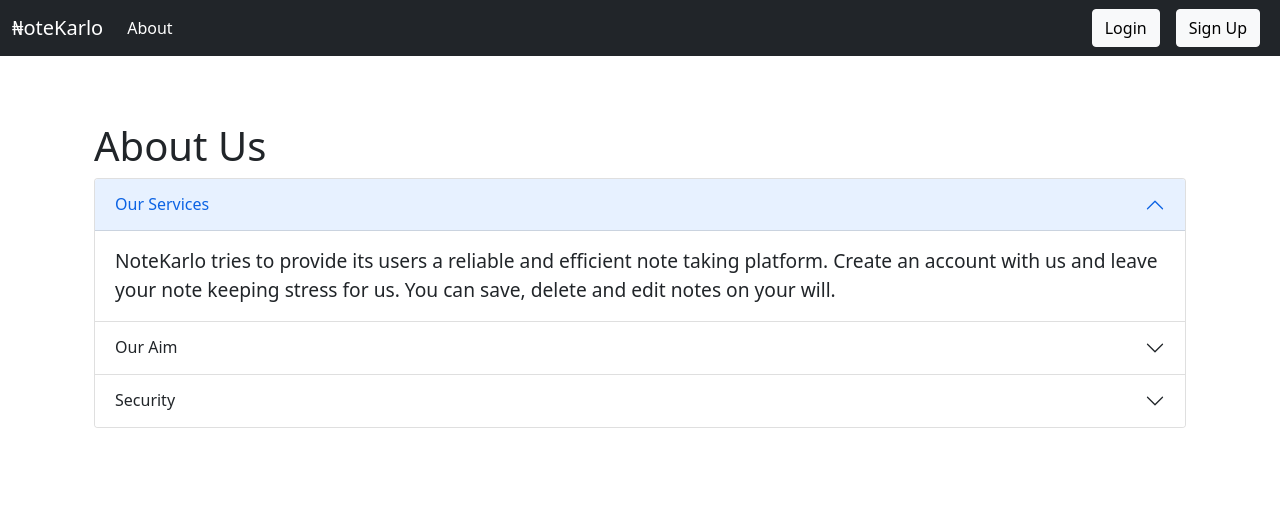
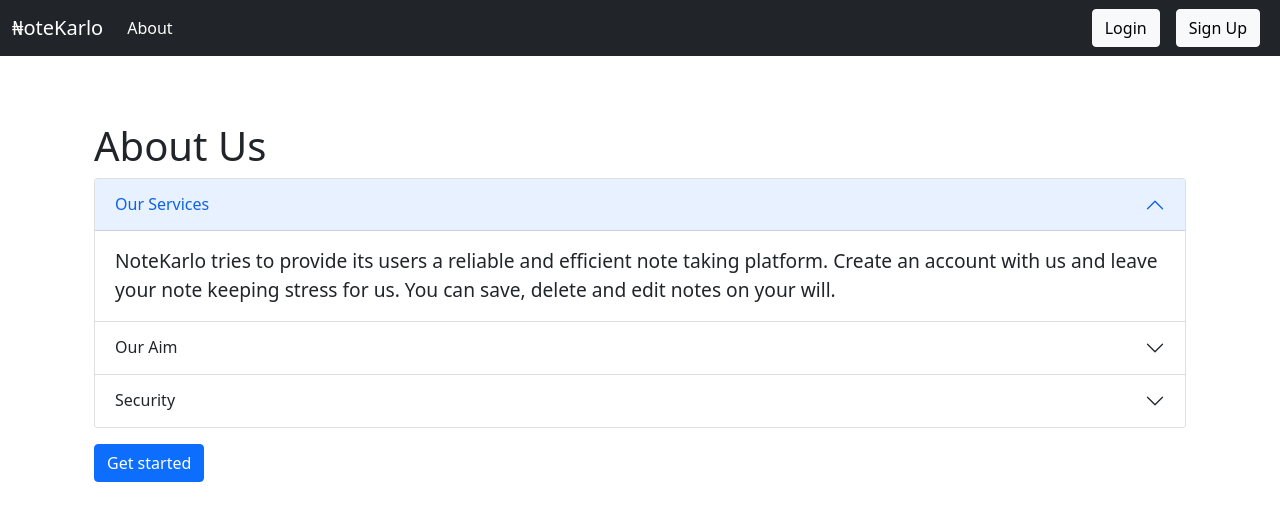
Before and after one commit to shaz-am123/NoteKarlo, a React (Create React App) app: page / in a window 1280 px wide. Shown: the top 520 px of the page. Built offline with nearby package versions, Linux system fonts and the light colour scheme.

Commit message:
ui changes

```diff
--- a/src/components/About.js
+++ b/src/components/About.js
@@ -1,3 +1,4 @@
+import { Link } from "react-router-dom";
 
 export default function About() {
   return (
@@ -41,6 +42,7 @@ export default function About() {
           </div>
         </div>
       </div>
+      <Link className="btn btn-primary my-3" to='/signup'>Get started</Link>
     </div>
   )
 }
```
